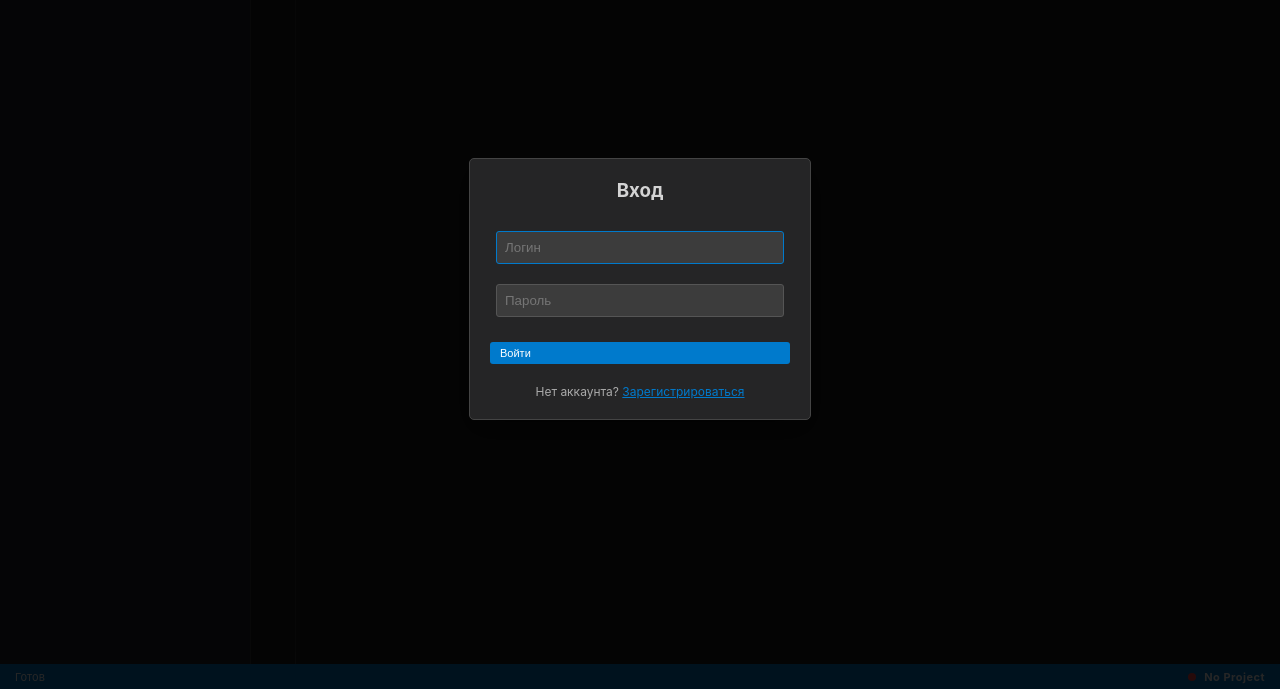
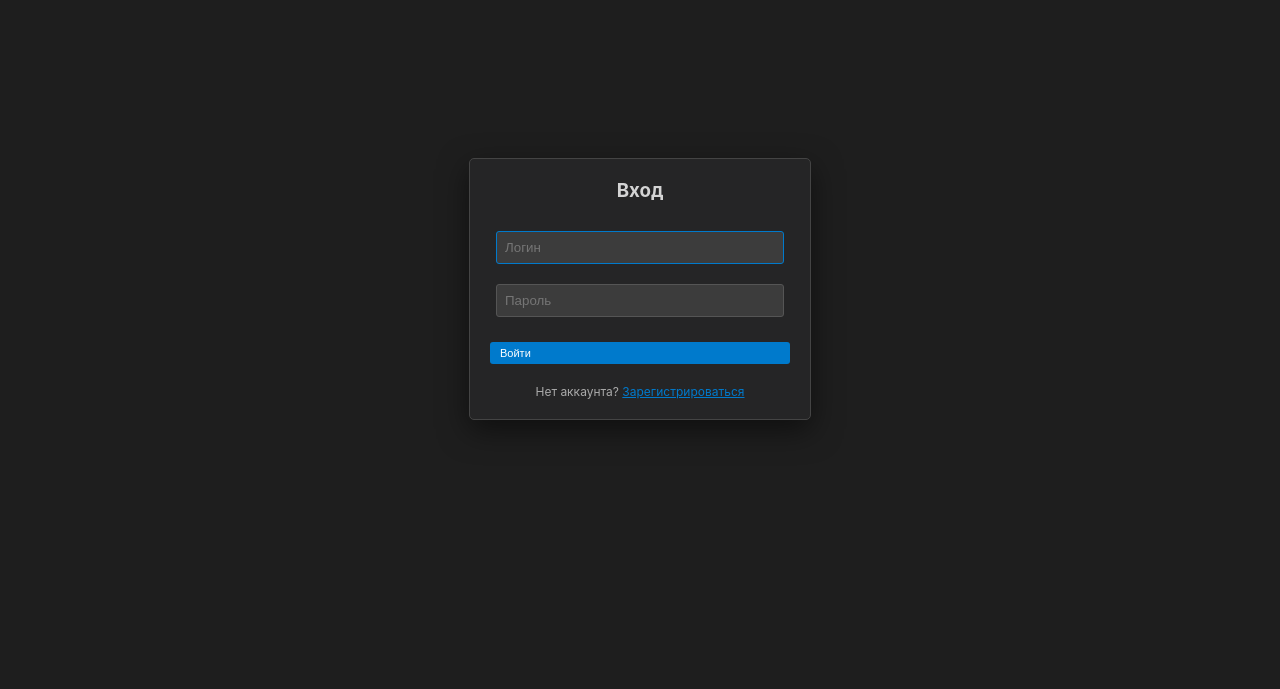
Before and after one commit to STTS66/roode, a website: page public/index.html in a window 1280 px wide. Shown: the part 111-800 px from the top of the page. Drawn offline with nearby package versions, Linux system fonts and the light colour scheme.

Commit message:
UI: Change auth modal background from semi-transparent to solid to hide app content

```diff
--- a/public/index.html
+++ b/public/index.html
@@ -523,7 +523,7 @@
     </div>
 
     <!-- AUTH MODAL -->
-    <div class="overlay" id="modAuth" style="z-index: 1000; background: rgba(0,0,0,0.85);">
+    <div class="overlay" id="modAuth" style="z-index: 1000; background: var(--bg-color);">
         <div class="modal" id="authBox">
             <h3 id="authTitle" style="margin-top:0">Вход</h3>
             <div id="authError" style="color: #f44; font-size: 12px; margin-bottom: 10px; display: none;"></div>
```
